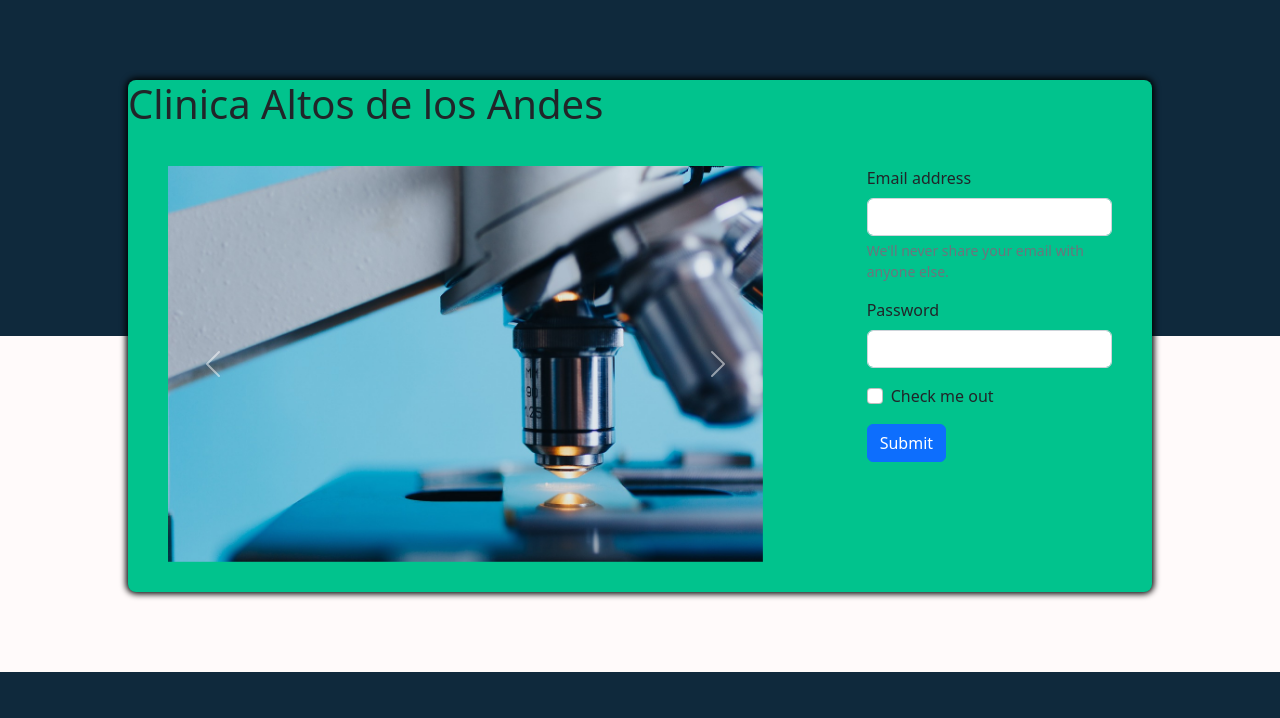
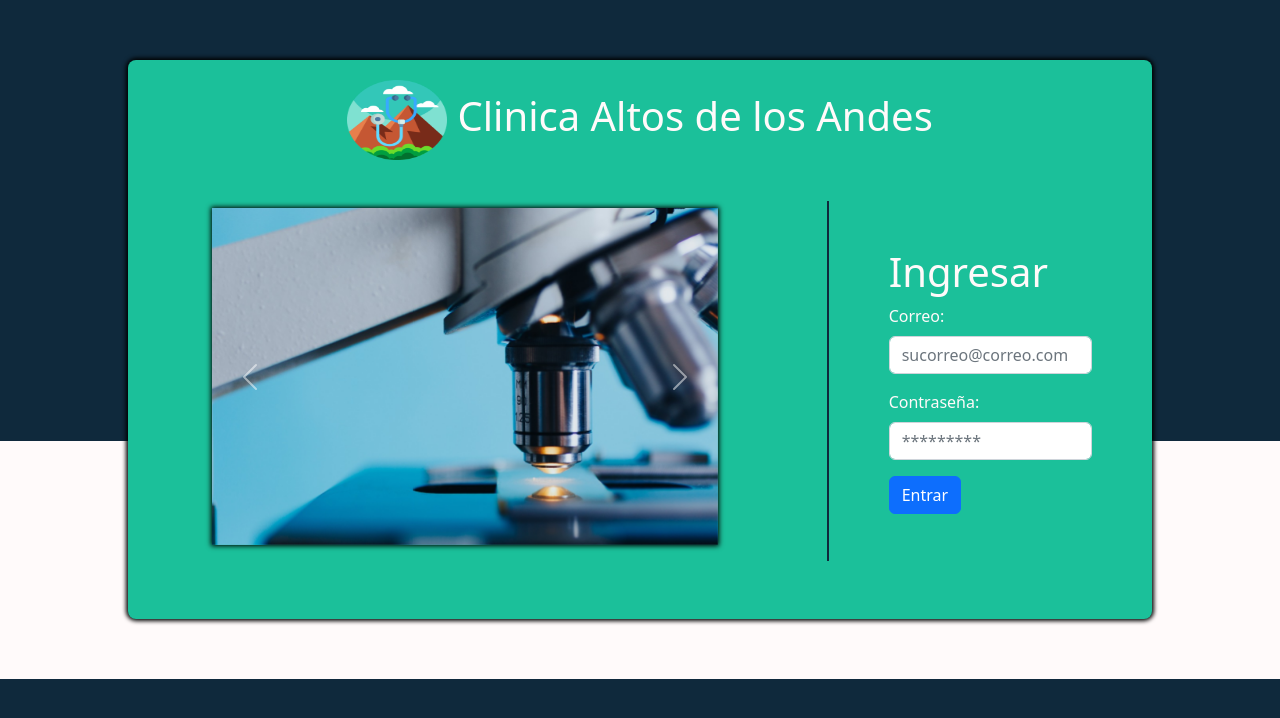
Before and after one commit to davidJimenezSantana/ClinicaAltosAandes, a PHP site: page / in a window 1280 px wide. Shown: the top 718 px of the page. Run offline with PHP 8.4, Linux system fonts and the light colour scheme.

Commit message:
Construcción BD
-Modificación estilos de index
-Creación modelo entidad relación.

```diff
--- a/Construccion/index.php
+++ b/Construccion/index.php
@@ -18,8 +18,12 @@
 
     <div class="inicio">
 
-        <div class="row">
-            <h1>Clinica Altos de los Andes</h1>
+        <div class="row tit-inicio">
+
+            <h1>
+                <img src="img/icon/IconAltosAndes.png" alt="Clinica Altos de los Andes">
+                Clinica Altos de los Andes
+            </h1>
         </div>
         <div class="row">
             <div class="col-8">
@@ -50,20 +54,16 @@
             <div class="col-4">
                 <div class="cont-formLogin">
                     <form>
+                        <h1>Ingresar</h1>
                         <div class="mb-3">
-                            <label for="exampleInputEmail1" class="form-label">Email address</label>
-                            <input type="email" class="form-control" id="exampleInputEmail1" aria-describedby="emailHelp">
-                            <div id="emailHelp" class="form-text">We'll never share your email with anyone else.</div>
+                            <label for="correo" class="form-label">Correo: </label>
+                            <input type="email" class="form-control" id="correo" name="correo" placeholder="sucorreo@correo.com">
                         </div>
                         <div class="mb-3">
-                            <label for="exampleInputPassword1" class="form-label">Password</label>
-                            <input type="password" class="form-control" id="exampleInputPassword1">
+                            <label for="clave" class="form-label">Contraseña: </label>
+                            <input type="password" class="form-control" id="clave" placeholder="*********">
                         </div>
-                        <div class="mb-3 form-check">
-                            <input type="checkbox" class="form-check-input" id="exampleCheck1">
-                            <label class="form-check-label" for="exampleCheck1">Check me out</label>
-                        </div>
-                        <button type="submit" class="btn btn-primary">Submit</button>
+                        <button type="submit" class="btn btn-primary">Entrar</button>
                     </form>
                 </div>
 
--- a/Construccion/styles.css
+++ b/Construccion/styles.css
@@ -5,21 +5,40 @@
 */
 
 .body-bienvenida{
-    background: linear-gradient(180deg,#0f293c 50%,snow 50%);
+    background: linear-gradient(180deg,#0f293c 65%,snow 50%);
 }
 
 .inicio{
-    background-color: #01c38d;
-    margin: 80px auto;
+    color: snow;
+    background-color: #1bc09a;
+    margin: 60px auto;
     width: 80%;
     border-radius: 8px;
-    box-shadow: 0px 0px 6px 2px black;
+    box-shadow: 0px 0px 4px 2px black;
+}
+
+.tit-inicio{
+    text-align: center;
+    padding-top: 20px;
+    color: snow;
+}
+
+.tit-inicio img{
+    width: 100px;
+    height: 80px;
 }
 
 .cont-carousel{
-    padding: 30px 40px;
+    box-shadow: 0px 0px 5px 1px black;
+    width: 75%;
+    margin: 40px auto;
 }
 
 .cont-formLogin{
-    padding: 30px 40px;
+    padding: 60px;
+    margin: 10% 0px;
+    height: 80%;
+    display: flex;
+    align-items: center;
+    border-left: 2px solid #0f293c;
 }
```
Also changed, not shown: 1 other file.
